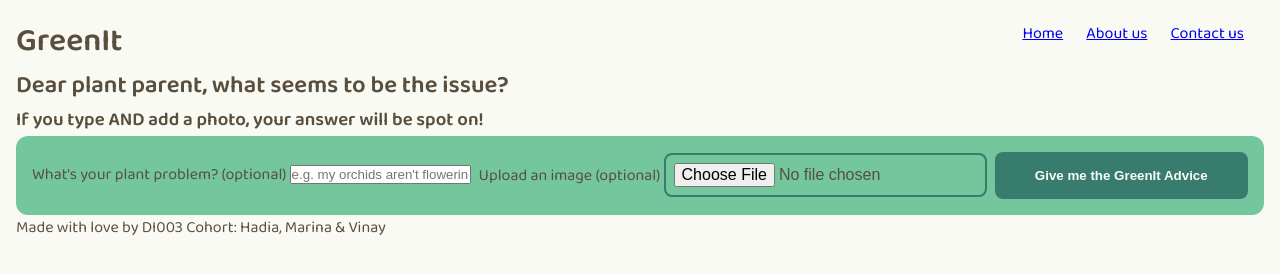
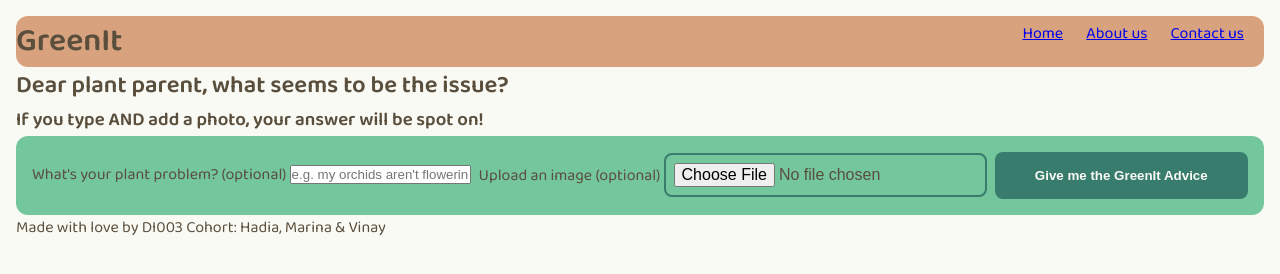
Before and after one commit to vinay019/DI003_Group_Final_Project, a website built with Vite: page client/index.html in a window 1280 px wide. Built offline with nearby package versions, Linux system fonts and the light colour scheme.

Commit message:
CSS update with fixed header

```diff
--- a/client/src/style.css
+++ b/client/src/style.css
@@ -25,10 +25,14 @@ body {
 }
 
 header {
+  position: sticky;
+  top: 0;
   display: flex;
   flex-direction: row;
   align-items: center;
   justify-content: space-between;
+  background-color: var(--pottery-clay);
+  border-radius: 12px;
 }
 
 ul li {
```
